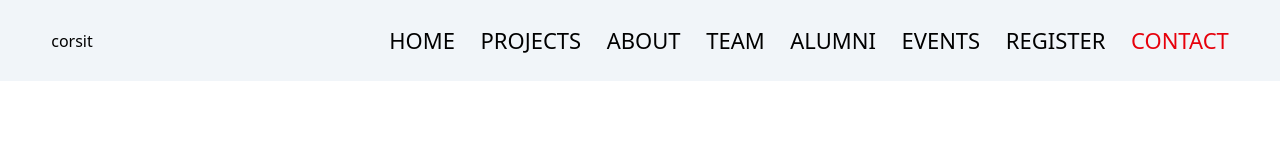
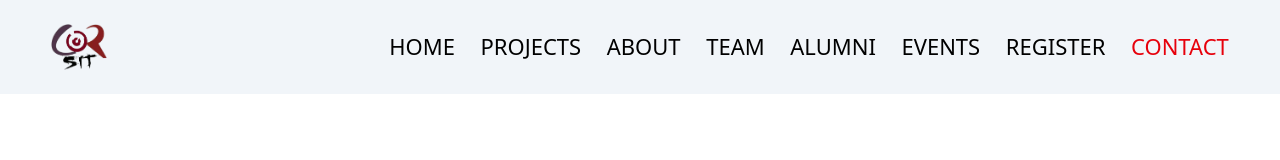
Before and after one commit to jishkhar/Corsit-O, a React (Vite) app: page /contact in a window 1280 px wide. Shown: the top 160 px of the page. Built offline with nearby package versions, Linux system fonts and the light colour scheme.

Commit message:
add logo in header

```diff
--- a/src/components/Header/Header.jsx
+++ b/src/components/Header/Header.jsx
@@ -1,5 +1,6 @@
 import React, { useState } from 'react';
 import { Link, NavLink } from 'react-router-dom';
+import logo from '../../assets/logo.png';
 
 const Header = () => {
     const [navOpen, setNavOpen] = useState(false);
@@ -20,7 +21,9 @@
             <nav className='flex justify-between items-center w-[92%] mx-auto py-6'>
                 <div>
                     <Link to='/'>
-                        <div className='text-black'>corsit</div>
+                        <div className='text-black'>
+                            <img src={logo} alt='Logo' className='w-[3.5rem]' />
+                        </div>
                     </Link>
                 </div>
 
```
